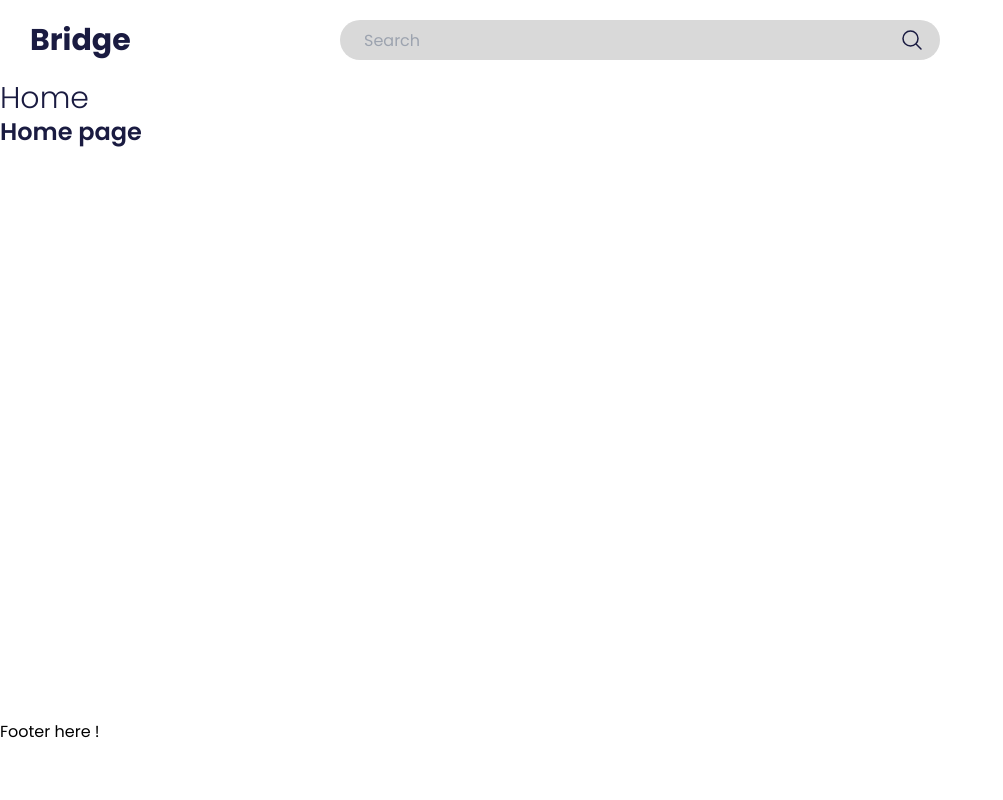
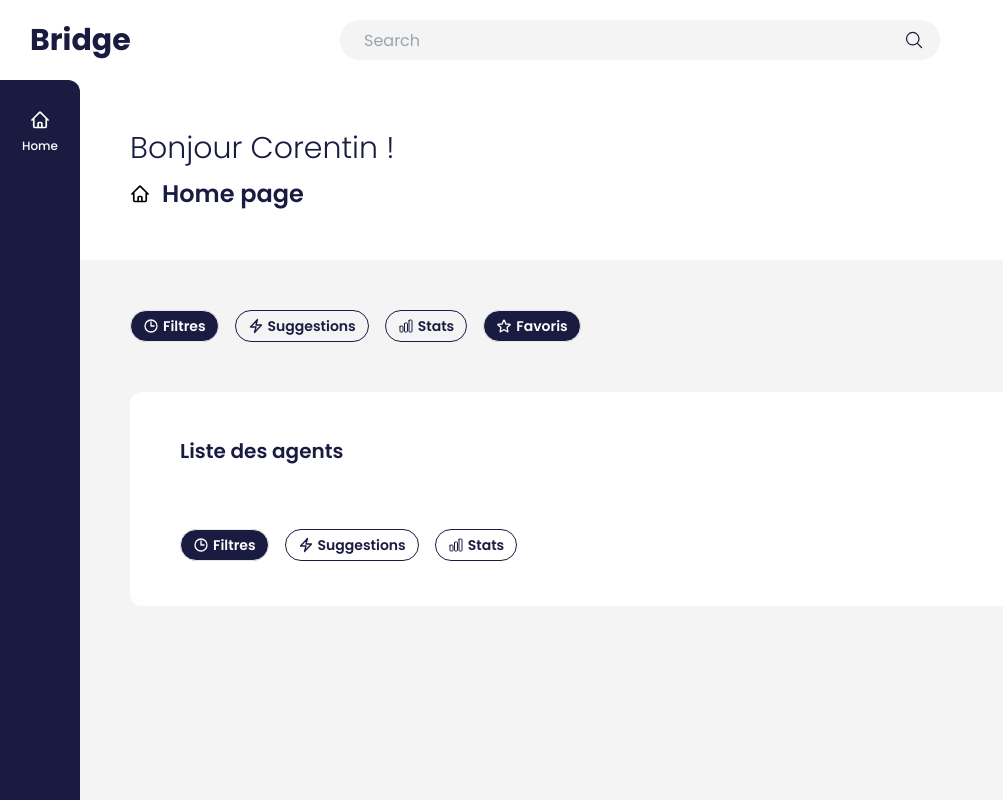
Before and after one commit to deleusec/cm-devlab-frontend, a React (Vite) app: page / in a window 1280 px wide. Shown: the whole page, without its empty margins (0-1003 px from the left). Built offline with nearby package versions, Linux system fonts and the light colour scheme.

Commit message:
✨ feat: update home page content

```diff
--- a/package.json
+++ b/package.json
@@ -10,6 +10,7 @@
     "preview": "vite preview"
   },
   "dependencies": {
+    "@heroicons/react": "^2.0.18",
     "localforage": "^1.10.0",
     "match-sorter": "^6.3.1",
     "react": "^18.2.0",
--- a/src/App.tsx
+++ b/src/App.tsx
@@ -1,13 +1,20 @@
-import Layout from './components/layouts/Layout'
+
+import Layout from '@components/layouts/Layout'
 
 // React Router
 import { Outlet } from "react-router-dom";
+import Sidebar from './components/Sidebar';
 
 function App() {
 
   return (
     <Layout>
-      <Outlet />
+      <div className='flex h-body'>
+        <Sidebar />
+        <div className="flex-1 h-body overflow-y-auto">
+          <Outlet />
+        </div>
+      </div>
     </Layout>
   )
 }
--- a/src/assets/icons/search.tsx
+++ /dev/null
@@ -1,9 +0,0 @@
-function Search() {
-  return (
-    <svg xmlns="http://www.w3.org/2000/svg" fill="none" viewBox="0 0 24 24" stroke-width="1.5" stroke="currentColor" className="w-6 h-6">
-      <path stroke-linecap="round" stroke-linejoin="round" d="M21 21l-5.197-5.197m0 0A7.5 7.5 0 105.196 5.196a7.5 7.5 0 0010.607 10.607z" />
-    </svg>
-  );
-}
-
-export default Search;
--- /dev/null
+++ b/src/components/ButtonApp.tsx
@@ -0,0 +1,24 @@
+
+interface ButtonAppProps {
+    children?: React.ReactNode;
+    theme?: "dark" | "light";
+    text: string;
+}
+
+ButtonApp.defaultProps = {
+    theme: "light",
+    text: "Click me !"
+}
+
+function ButtonApp(props: ButtonAppProps) {
+    return (
+        <button className={`flex items-center gap-1 px-3 h-8 rounded-full border duration-200 ${props.theme === "dark" ? "bg-secondary text-white hover:bg-transparent hover:text-secondary hover:border-secondary": "border-secondary text-secondary hover:bg-secondary hover:text-white hover:border-transparent"}`}>
+            {props.children}
+            <span className={`text-sm font-semibold`}>
+                {props.text}
+            </span>
+        </button>
+    );
+}
+
+export default ButtonApp;
--- a/src/components/SearchBar.tsx
+++ b/src/components/SearchBar.tsx
@@ -1,15 +1,15 @@
 import { useState } from "react";
-import Search from '@icons/search';
+import { MagnifyingGlassIcon } from "@heroicons/react/24/outline";
 function SearchBar() {
     const [isFocused, setIsFocused] = useState(false);
     const handleFocus = () => {
         setIsFocused(!isFocused);
     }
     return (
-        <div className={`flex h-10 rounded-full bg-[#D9D9D9] w-full max-w-[600px] ${isFocused && 'border border-secondary'}`}>
+        <div className={`flex h-10 rounded-full bg-light-gray w-full max-w-[600px] ${isFocused && 'outline outline-1 outline-secondary'}`}>
             <input id="search" className="bg-transparent border-0 focus-visible:outline-0 flex h-full w-full px-6" type="text" placeholder="Search" onFocus={handleFocus} onBlur={handleFocus} />
             <label htmlFor="search" className="flex items-center h-full pr-4 cursor-pointer text-secondary">
-                <Search />
+                <MagnifyingGlassIcon className="w-5" />
             </label>
         </div>
     );
--- /dev/null
+++ b/src/components/Sidebar.tsx
@@ -0,0 +1,21 @@
+import { HomeIcon } from '@heroicons/react/24/outline';
+import { Link } from 'react-router-dom';
+
+function Sidebar() {
+  return (
+    <div id='sidebar' className='py-[30px] w-20 h-full bg-secondary rounded-tr-xl flex flex-col items-center'>
+      <nav>
+        <ul className='flex flex-col min-w-10'>
+          <li>
+            <Link className='flex flex-col items-center gap-2 text-white hover:text-primary' to='/'>
+              <HomeIcon className='w-5 stroke-2' />
+              <span className='text-xs font-medium'>Home</span>
+            </Link>
+          </li>
+        </ul>
+      </nav>
+    </div>
+  );
+}
+
+export default Sidebar;
--- a/src/components/layouts/Header.tsx
+++ b/src/components/layouts/Header.tsx
@@ -1,9 +1,10 @@
+import { Link } from "react-router-dom";
 import SearchBar from "../SearchBar";
 
 function Header() {
     return (
         <header className="w-full min-h-header px-[30px] grid grid-cols-5 items-center">
-            <div className="col-span-1 text-3xl font-bold text-secondary">Bridge</div>
+            <div className="col-span-1 text-3xl font-bold text-secondary"><Link to={"/"}>Bridge</Link></div>
             <div className="col-span-3 flex justify-center">
                 <SearchBar />
             </div>
--- a/src/components/layouts/Layout.tsx
+++ b/src/components/layouts/Layout.tsx
@@ -1,5 +1,4 @@
 import Header from "./Header";
-import Footer from "./Footer";
 
 function Layout({ children }: { children: React.ReactNode }) {
     return (
@@ -8,7 +7,6 @@ function Layout({ children }: { children: React.ReactNode }) {
             <main className='w-full min-h-body'>
                 {children}
             </main>
-            <Footer />
         </>
     );
 }
--- a/src/index.css
+++ b/src/index.css
@@ -16,4 +16,29 @@
     h2 {
         @apply text-2xl font-semibold text-secondary;
     }
+
+    h3 {
+        @apply text-xl font-semibold text-secondary;
+    }
 }
+
+/* width */
+::-webkit-scrollbar {
+    width: 10px;
+}
+
+/* Track */
+::-webkit-scrollbar-track {
+    background: transparent;
+}
+
+/* Handle */
+::-webkit-scrollbar-thumb {
+    background: #888;
+    border-radius: 5px;
+}
+
+/* Handle on hover */
+::-webkit-scrollbar-thumb:hover {
+    background: #555;
+}
--- a/src/pages/Home.tsx
+++ b/src/pages/Home.tsx
@@ -1,10 +1,53 @@
+import ButtonApp from '@/components/ButtonApp';
+import { HomeIcon, ClockIcon, BoltIcon, StarIcon, ChartBarIcon } from '@heroicons/react/24/outline';
+
+
+
 function Home() {
     return (
         <>
-            <h1>Home</h1>
-            <h2>Home page</h2>
+            <div className='flex flex-col gap-3 p-[50px]'>
+                <h1>Bonjour Corentin !</h1>
+                <div className='flex gap-3'>
+                    <HomeIcon className='w-5 stroke-2' />
+                    <h2>Home page</h2>
+                </div>
+            </div>
+            <div className='min-h-full bg-light-gray'>
+                <div className='flex gap-4 p-[50px]'>
+                    <ButtonApp theme="dark" text="Filtres">
+                        <ClockIcon className='w-4 stroke-2' />
+                    </ButtonApp>
+                    <ButtonApp text="Suggestions">
+                        <BoltIcon className='w-4 stroke-2' />
+                    </ButtonApp>
+                    <ButtonApp text="Stats">
+                        <ChartBarIcon className='w-4 stroke-[1.5]' />
+                    </ButtonApp>
+                    <ButtonApp theme="dark" text="Favoris">
+                        <StarIcon className='w-4 stroke-2' />
+                    </ButtonApp>
+                </div>
+
+                <div className='px-[50px]'>
+                    <div className='w-full px-[50px] py-[45px] bg-white rounded-xl'>
+                        <h3 className='mb-16'>Liste des agents</h3>
+                        <div className='flex gap-4'>
+                            <ButtonApp theme="dark" text="Filtres">
+                                <ClockIcon className='w-4 stroke-2' />
+                            </ButtonApp>
+                            <ButtonApp text="Suggestions">
+                                <BoltIcon className='w-4 stroke-2' />
+                            </ButtonApp>
+                            <ButtonApp text="Stats">
+                                <ChartBarIcon className='w-4 stroke-[1.5]' />
+                            </ButtonApp>
+                        </div>
+                    </div>
+                </div>
+            </div>
         </>
-     );
+    );
 }
 
 export default Home;
--- a/tailwind.config.js
+++ b/tailwind.config.js
@@ -9,14 +9,18 @@ export default {
       colors: {
         "primary": "#BAFF29",
         "secondary": "#1A1B41",
+        "light-gray": "#F4F4F4"
       },
       fontFamily: {
         "poppins": ["Poppins", "sans-serif"],
       },
       minHeight: {
         "header" : "80px",
-        "body": "calc(100vh - 80px - 80px)",
+        "body": "calc(100vh - 80px)",
         "footer": "80px",
+      },
+      height: {
+        "body": "calc(100vh - 80px)"
       },
     },
   },
```
Also changed, not shown: 1 other file (tests, documents, lock files or other folders).
